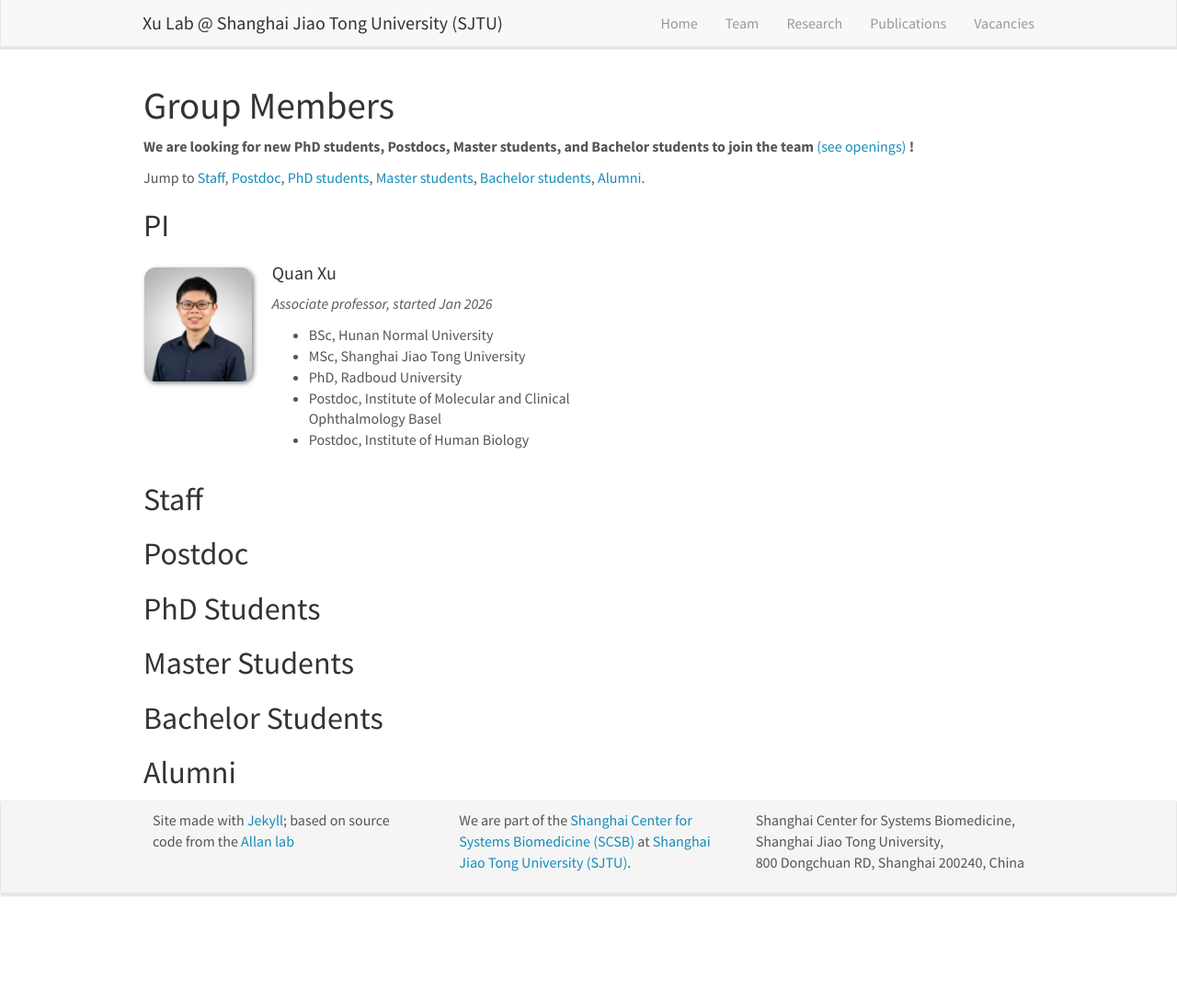
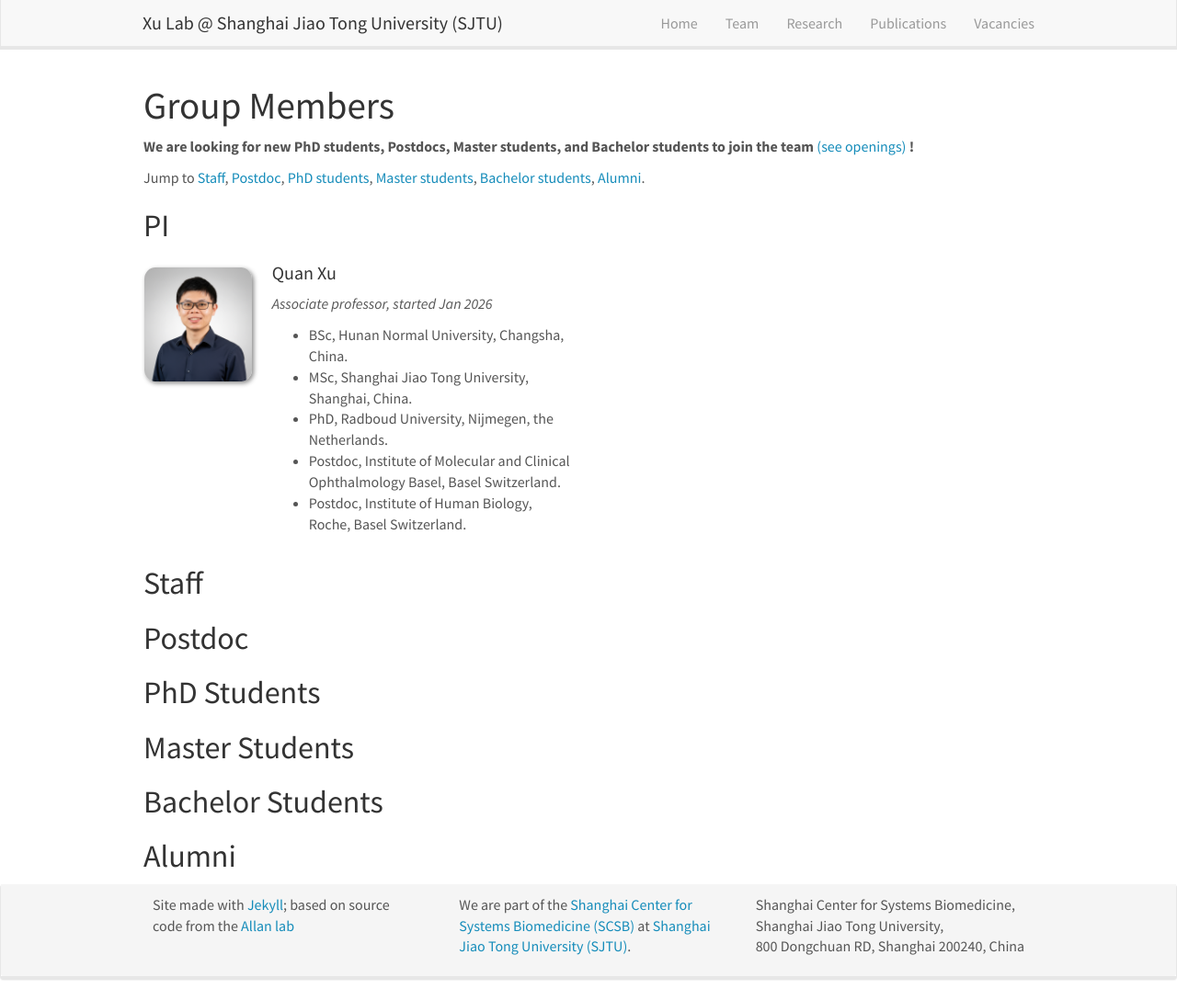
Before and after one commit to bioqxu/bioqxu.github.io, a Jekyll site: the page built from _pages/team.md, in a window 1280 px wide and 1088 px high. Shown: the whole window at 92% size. Built offline with Jekyll 4.4.1, drawn with Linux system fonts in a browser that asks for light colours; nearby versions of some CDN libraries.

Commit message:
about pi

```diff
--- a/_data/lab_pi.yml
+++ b/_data/lab_pi.yml
@@ -1,10 +1,10 @@
 - name: Quan Xu
   photo: quanxu.png
   info: Associate professor, started Jan 2026
-  email: qxuchn@gmail.com
+  email: xuquan@sjtu.edu.cn
   number_educ: 5
-  education1: BSc, Hunan Normal University
-  education2: MSc, Shanghai Jiao Tong University
-  education3: PhD, Radboud University
-  education4: Postdoc, Institute of Molecular and Clinical Ophthalmology Basel
-  education5: Postdoc, Institute of Human Biology
+  education1: BSc, Hunan Normal University, Changsha, China.
+  education2: MSc, Shanghai Jiao Tong University, Shanghai, China.
+  education3: PhD, Radboud University, Nijmegen, the Netherlands.
+  education4: Postdoc, Institute of Molecular and Clinical Ophthalmology Basel, Basel Switzerland.
+  education5: Postdoc, Institute of Human Biology, Roche, Basel Switzerland.
```
